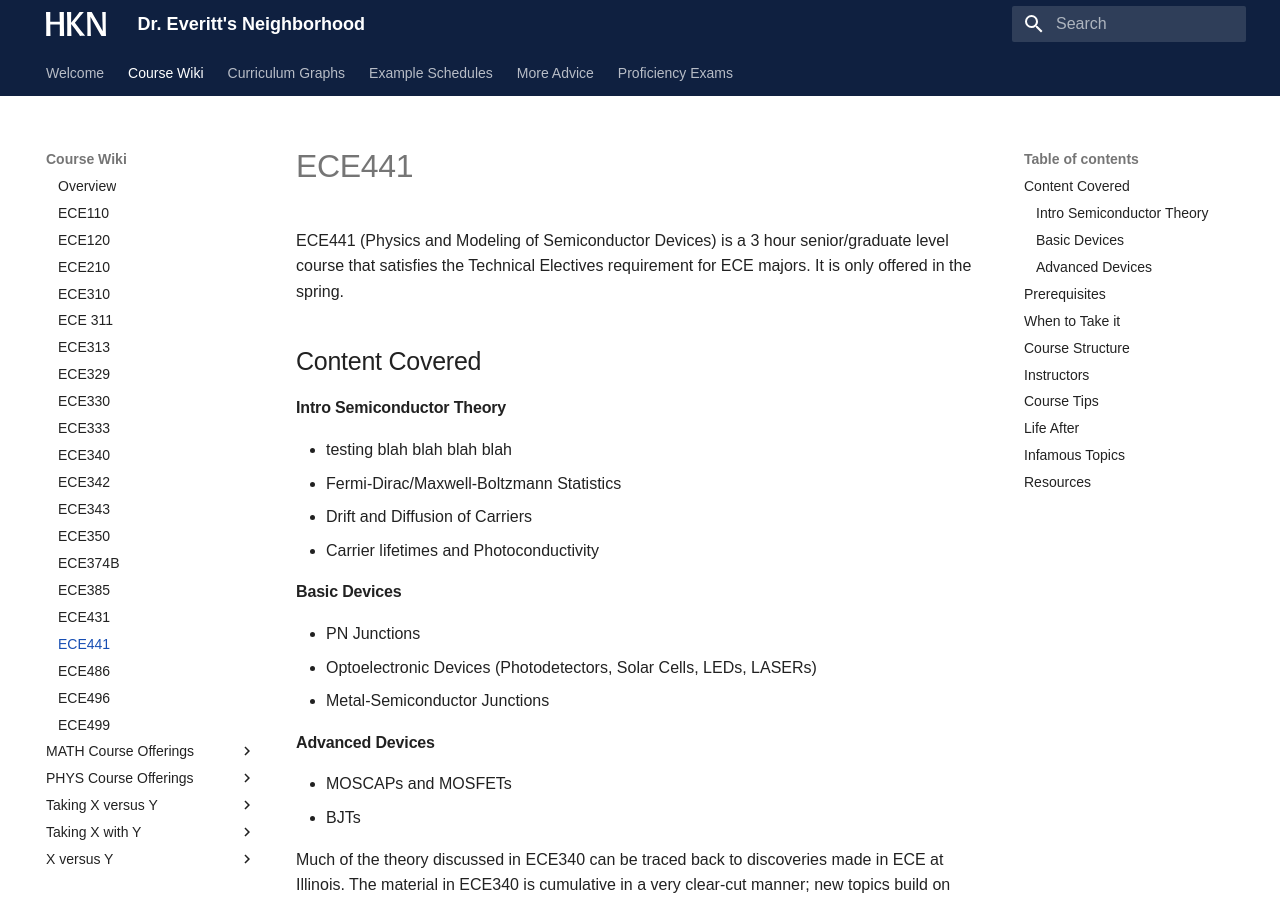
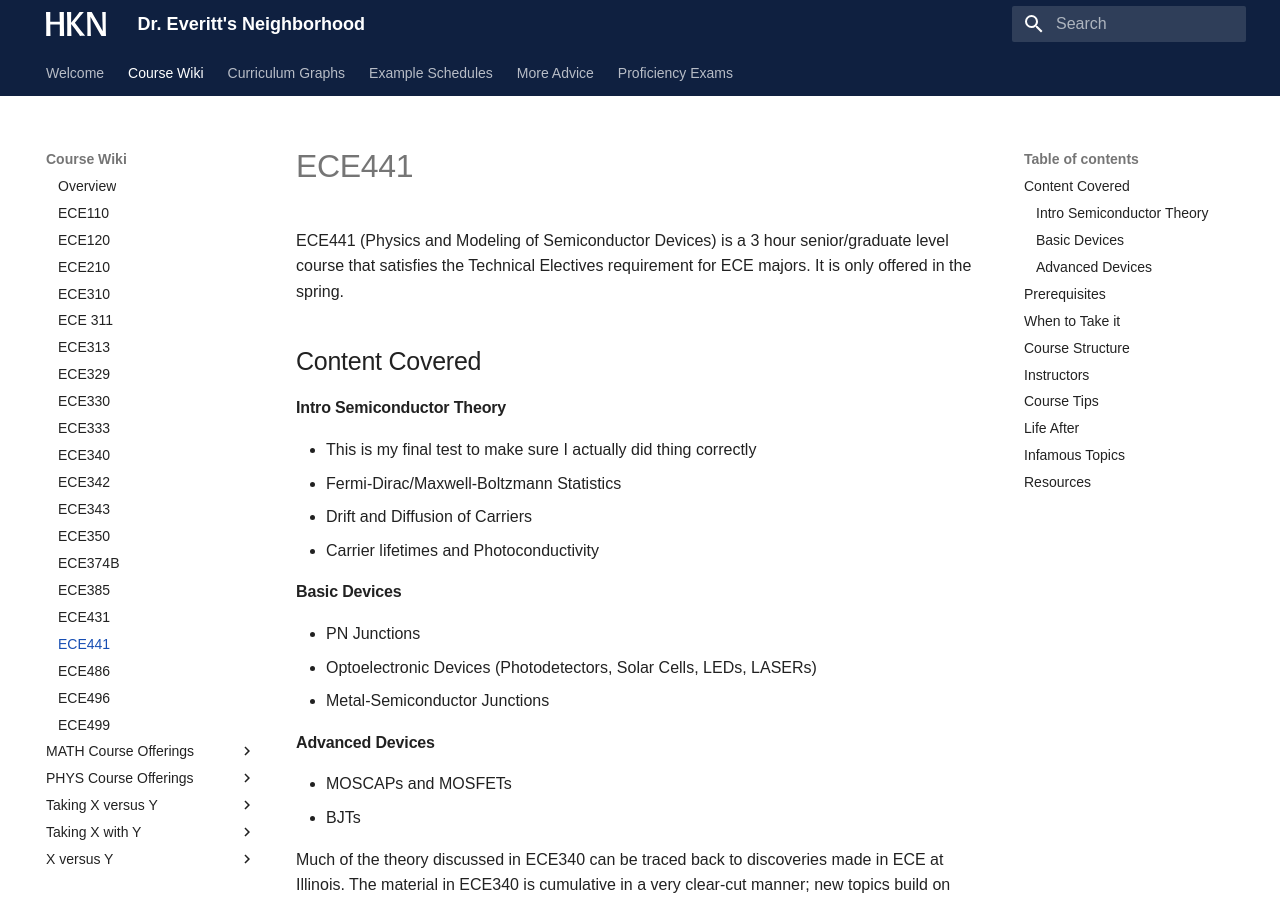
Before and after one commit to hkn-alpha/wiki, an MkDocs documentation site: the page built from docs/Course Wiki/ECE Course Offerings/ECE441.md, in a window 1280 px wide and 900 px high. Built offline with MkDocs 1.6.1 and Material for MkDocs 9.7.7, drawn with Linux system fonts in a browser that asks for light colours; some web fonts are replaced.

Commit message:
Editing 441

```diff
--- a/docs/Course Wiki/ECE Course Offerings/ECE441.md
+++ b/docs/Course Wiki/ECE Course Offerings/ECE441.md
@@ -5,7 +5,7 @@ ECE441 (Physics and Modeling of Semiconductor Devices) is a 3 hour senior/gradua
 ## Content Covered
 
 #### Intro Semiconductor Theory
-- testing blah blah blah blah
+- This is my final test to make sure I actually did thing correctly
 - Fermi-Dirac/Maxwell-Boltzmann Statistics
 - Drift and Diffusion of Carriers
 - Carrier lifetimes and Photoconductivity
```
